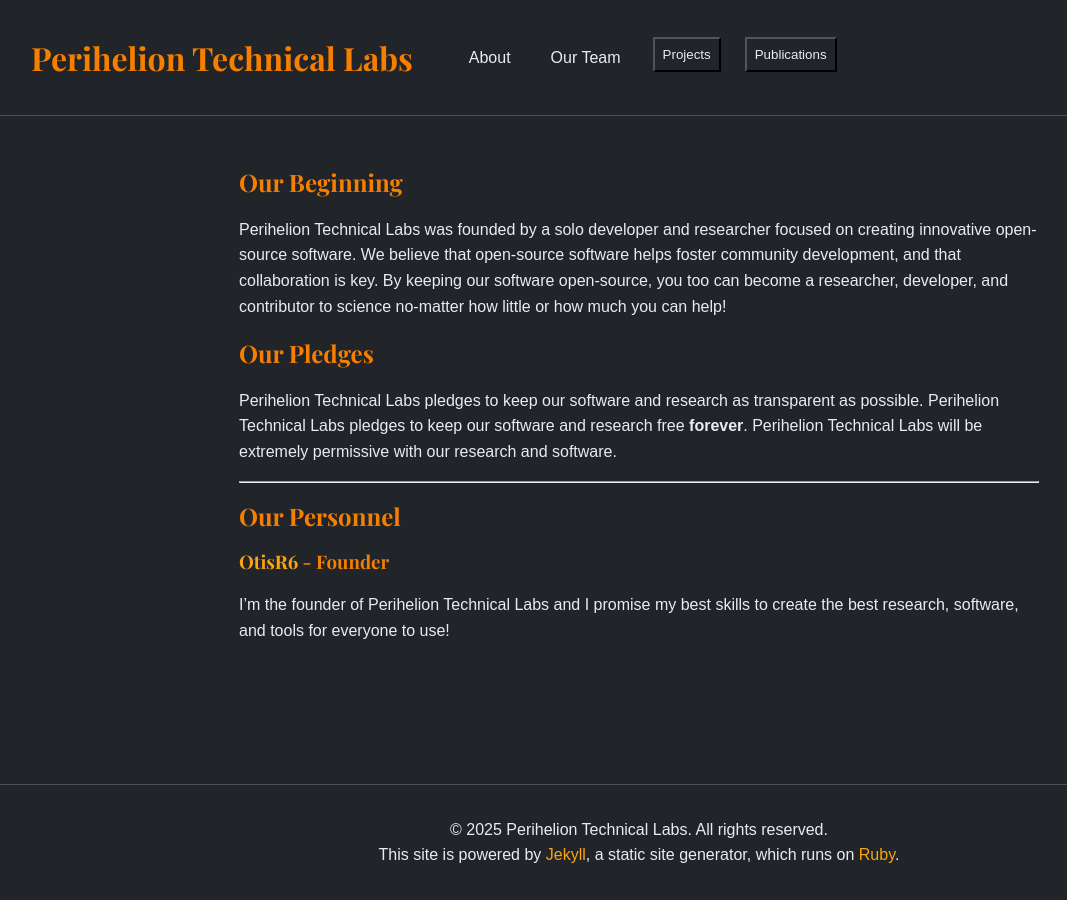
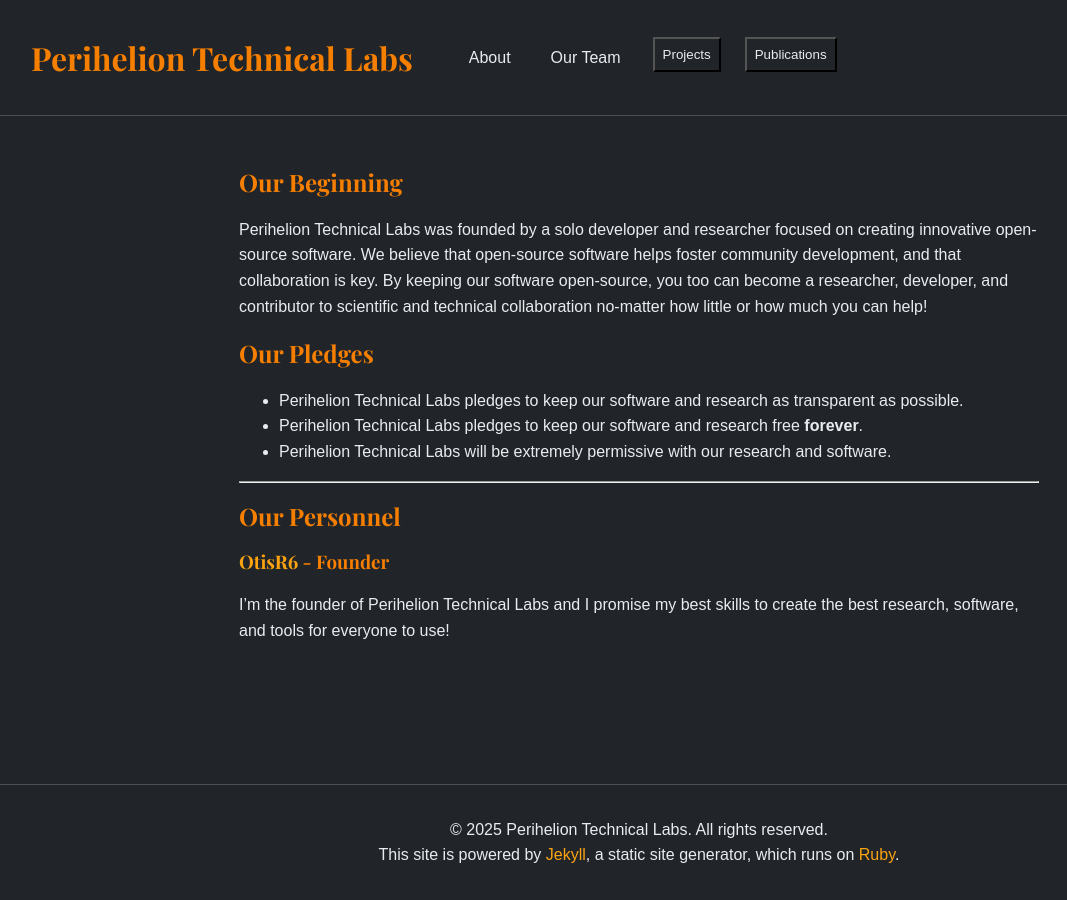
Before and after one commit to Perihelion-Technical-Labs/Perihelion-Technical-Labs.github.io, a Jekyll site: the page built from _team/team.markdown, in a window 1280 px wide. Shown: the whole page, without its empty margins (1-1068 px from the left). Built offline with Jekyll 4.4.1, drawn with Linux system fonts in a browser that asks for light colours; some web fonts are replaced.

Commit message:
Update team.markdown

```diff
--- a/_team/team.markdown
+++ b/_team/team.markdown
@@ -6,13 +6,13 @@ permalink: /team/
 
 ## Our Beginning
 
-Perihelion Technical Labs was founded by a solo developer and researcher focused on creating innovative open-source software. We believe that open-source software helps foster community development, and that collaboration is key. By keeping our software open-source, you too can become a researcher, developer, and contributor to science no-matter how little or how much you can help!
+Perihelion Technical Labs was founded by a solo developer and researcher focused on creating innovative open-source software. We believe that open-source software helps foster community development, and that collaboration is key. By keeping our software open-source, you too can become a researcher, developer, and contributor to scientific and technical collaboration no-matter how little or how much you can help!
 
 ## Our Pledges
 
-Perihelion Technical Labs pledges to keep our software and research as transparent as possible.
-Perihelion Technical Labs pledges to keep our software and research free **forever**.
-Perihelion Technical Labs will be extremely permissive with our research and software.
+- Perihelion Technical Labs pledges to keep our software and research as transparent as possible.
+- Perihelion Technical Labs pledges to keep our software and research free **forever**.
+- Perihelion Technical Labs will be extremely permissive with our research and software.
 
 ---
 
@@ -20,4 +20,5 @@ Perihelion Technical Labs will be extremely permissive with our research and sof
 
 ### [OtisR6](https://otisR6.github.io/about) - Founder
 
+
 I'm the founder of Perihelion Technical Labs and I promise my best skills to create the best research, software, and tools for everyone to use!
```
